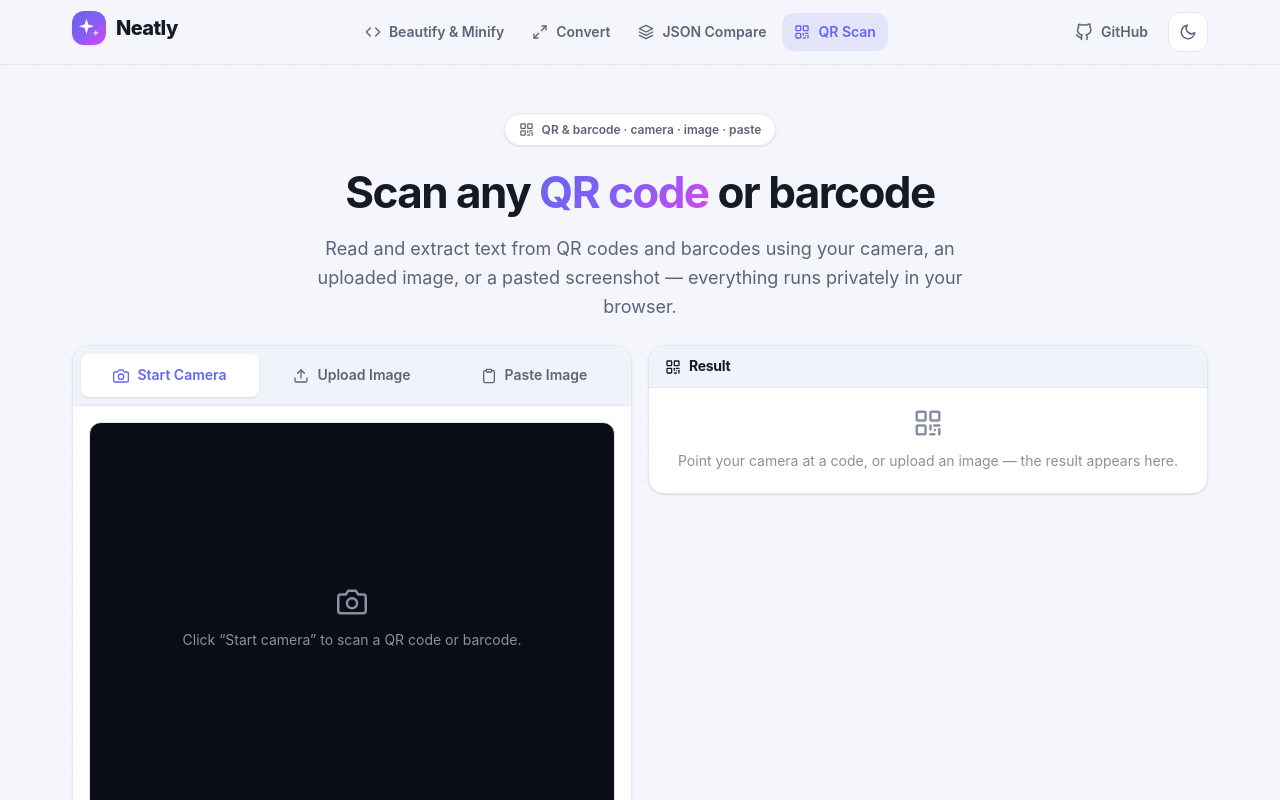
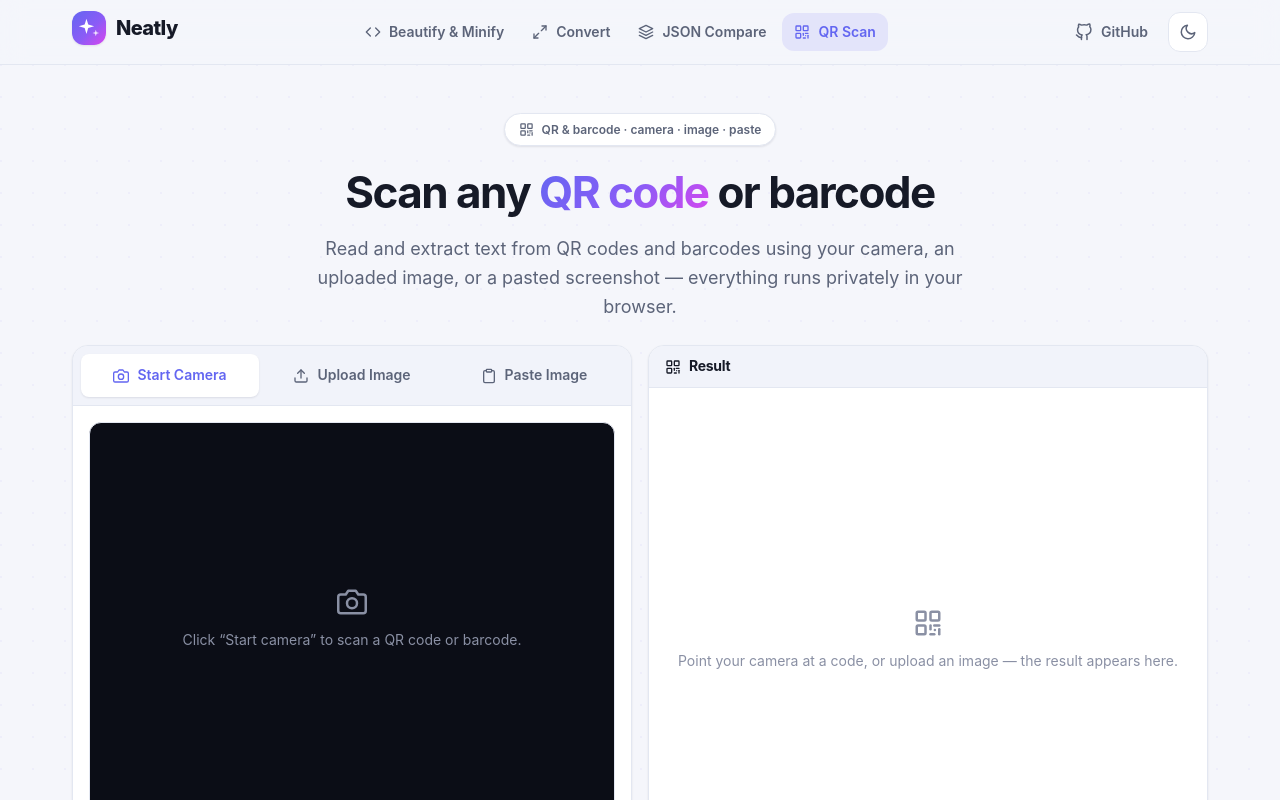
Before and after one commit to maulanayusupp/Neatly, a Nuxt app: page /scan in a window 1280 px wide. Shown: the top 800 px of the page. Built offline with nearby package versions, Linux system fonts and the light colour scheme.

Commit message:
fix: match scanner and result column heights on /scan
Stretch the two columns to equal height instead of sizing the result box
to its content, for a consistent layout.

Co-Authored-By: Claude Opus 4.8 (1M context) <noreply@anthropic.com>

```diff
--- a/app/pages/scan.vue
+++ b/app/pages/scan.vue
@@ -96,7 +96,8 @@ useHead({ link: [{ rel: 'canonical', href: 'https://neatly.tools/scan' }] })
 
   @include respond('lg') {
     grid-template-columns: 1fr 1fr;
-    align-items: start;
+    // Both columns stretch to the same height for a consistent layout.
+    align-items: stretch;
   }
 }
 
```
